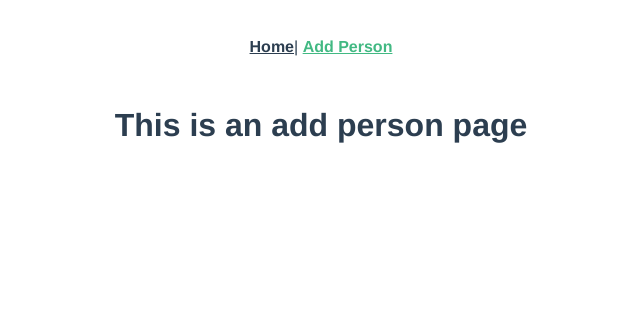
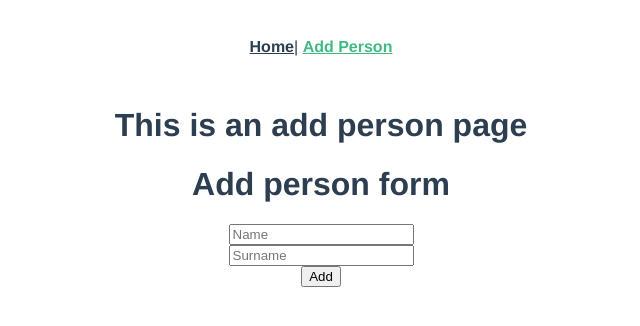
Before and after one commit to izaniksa/project1, a Vue app: page /add-person in a window 1280 px wide. Shown: the top 326 px of the page, without its empty margins (319-959 px from the left). Built offline with nearby package versions, Linux system fonts and the light colour scheme.

Commit message:
add init person form comp

```diff
--- /dev/null
+++ b/src/components/AddPersonForm.vue
@@ -0,0 +1,45 @@
+<template>
+  <div class="add-person-form">
+    <h1>Add person form</h1>
+    <div class="form-group">
+      <input v-model="name" placeholder="Name" />
+    </div>
+    <div class="form-group">
+      <input v-model="surname" placeholder="Surname" />
+    </div>
+    <button v-on:click="$emit('form-save', { name, surname })">Add</button>
+  </div>
+</template>
+
+<script lang="ts">
+import { Component, Prop, Vue } from "vue-property-decorator";
+
+@Component
+export default class AddPersonForm extends Vue {
+  @Prop() private msg!: string;
+  data() {
+    return {
+      name: "",
+      surname: ""
+    };
+  }
+}
+</script>
+
+<!-- Add "scoped" attribute to limit CSS to this component only -->
+<style scoped lang="scss">
+h3 {
+  margin: 40px 0 0;
+}
+ul {
+  list-style-type: none;
+  padding: 0;
+}
+li {
+  display: inline-block;
+  margin: 0 10px;
+}
+a {
+  color: #42b983;
+}
+</style>
--- a/src/views/AddPerson.vue
+++ b/src/views/AddPerson.vue
@@ -1,5 +1,23 @@
 <template>
   <div class="add-person">
     <h1>This is an add person page</h1>
+    <AddPersonForm msg="Welcome to Your Vue.js App" v-on:form-save="onFormSave" />
   </div>
 </template>
+
+<script lang="ts">
+import AddPersonForm from "@/components/AddPersonForm.vue";
+import { Component, Prop, Vue } from "vue-property-decorator";
+
+@Component({
+  components: {
+    AddPersonForm
+  },
+  methods: {
+    onFormSave: form => {
+      console.log(form);
+    }
+  }
+})
+export default class AddPerson extends Vue {}
+</script>
--- a/src/views/Home.vue
+++ b/src/views/Home.vue
@@ -1,18 +1,18 @@
 <template>
   <div class="home">
     <img alt="Vue logo" src="../assets/logo.png" />
-    <HelloWorld msg="Welcome to Your Vue.js App" />
+    <AddPersonForm msg="Welcome to Your Vue.js App" />
   </div>
 </template>
 
 <script>
 // @ is an alias to /src
-import HelloWorld from "@/components/HelloWorld.vue";
+import AddPersonForm from "@/components/AddPersonForm.vue";
 
 export default {
   name: "Home",
   components: {
-    HelloWorld
+    AddPersonForm
   }
 };
 </script>
```
